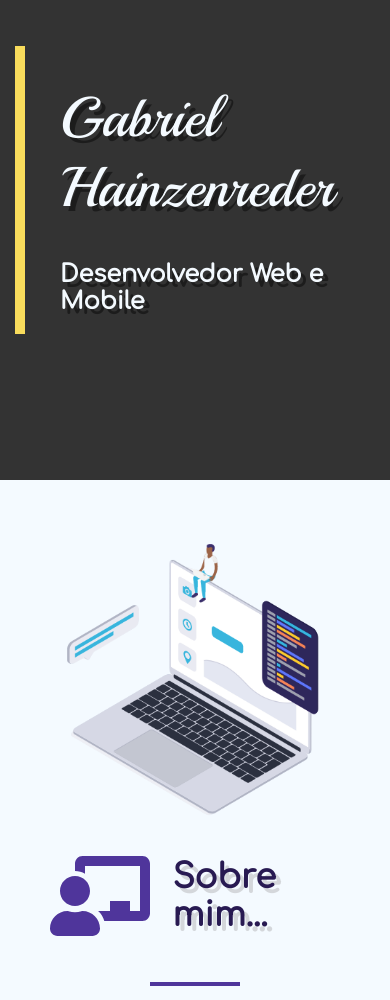
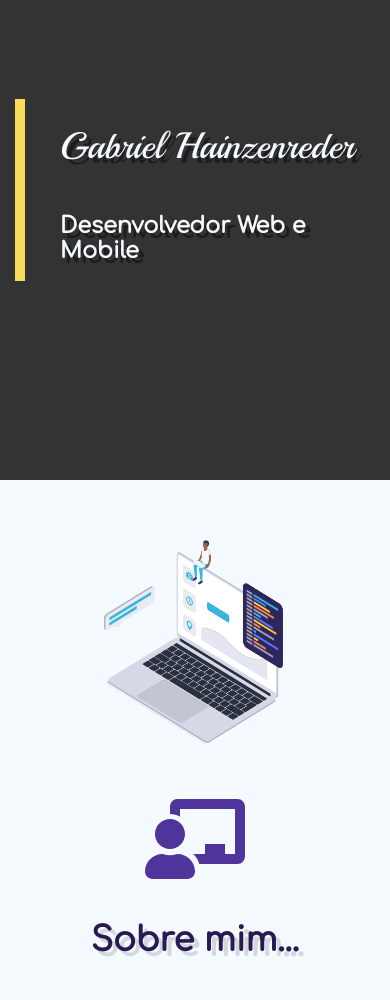
Before and after one commit to GabrielDimaa/GabrielDimaa.github.io, a plain HTML site: page index.html in a window 390 px wide. Shown: the part 100-1100 px from the top of the page. Drawn offline with Linux system fonts and the light colour scheme; a web font is replaced by a local one.

Commit message:
últimos ajustes versao 1.0

```diff
--- a/assets/style/components/header.css
+++ b/assets/style/components/header.css
@@ -37,15 +37,25 @@ header .cabecalho > h2 {
 @media screen and (max-width: 600px) {
     header .cabecalho {
         margin: 0 0 0 15px;
+        display: flex;
+        flex-wrap: wrap;
     }
 
     header .cabecalho > h1 {
-        font-size: 3.5rem;
-        font-family: var(--playball);
-        font-weight: lighter;
+        font-size: 3.1rem;
     }
 
     header .cabecalho > h2 {
-        font-size: 1.5rem;
+        font-size: 1.1rem;
     }
 }
+
+@media screen and (max-width: 400px) {
+    header .cabecalho > h1 {
+        font-size: 2.3rem;
+    }
+
+    header .cabecalho > h2 {
+        font-size: 1.4rem;
+    }
+}
--- a/assets/style/components/section.css
+++ b/assets/style/components/section.css
@@ -75,6 +75,7 @@ section .title {
     display: flex;
     justify-content: center;
     align-items: center;
+    flex-wrap: wrap;
     gap: 2rem;
 
     font-size: 1.8rem;
@@ -170,29 +171,32 @@ section .row1 .mobile {
         display: flex;
         justify-content: center;
         align-items: center;
+        flex-wrap: wrap;
         gap: 15px;
 
-        font-size: 1.5rem;
-    }
-
-    section .tecnologias .hr {
-        margin: 20px 100px 20px 100px;
+        font-size: 1.6rem;
     }
 
     section .sobre .content {
         margin: 0 50px 0 50px;
     }
 
+    section .sobre .content .hr {
+        margin: 20px 50px 20px 50px;
+    }
+
     section .sobre .content #title {
         display: flex;
         justify-content: center;
         align-items: center;
-        gap: 1.4rem;
+        flex-wrap: wrap;
+        gap: 15px;
     }
 
     section .sobre .img {
-        width: 350px;
-        height: 300px;
+        max-width: 250px;
+        min-width: 150px;
+        margin-bottom: 40px;
     }
 
     section .sobre .img > img {
@@ -205,6 +209,10 @@ section .row1 .mobile {
         gap: 40px;
     }
 
+    section .tecnologias .hr {
+        margin: 20px 100px 20px 100px;
+    }
+
     section .tecnologias .tec-row1 .img {
         max-width: 100px;
     }
```
